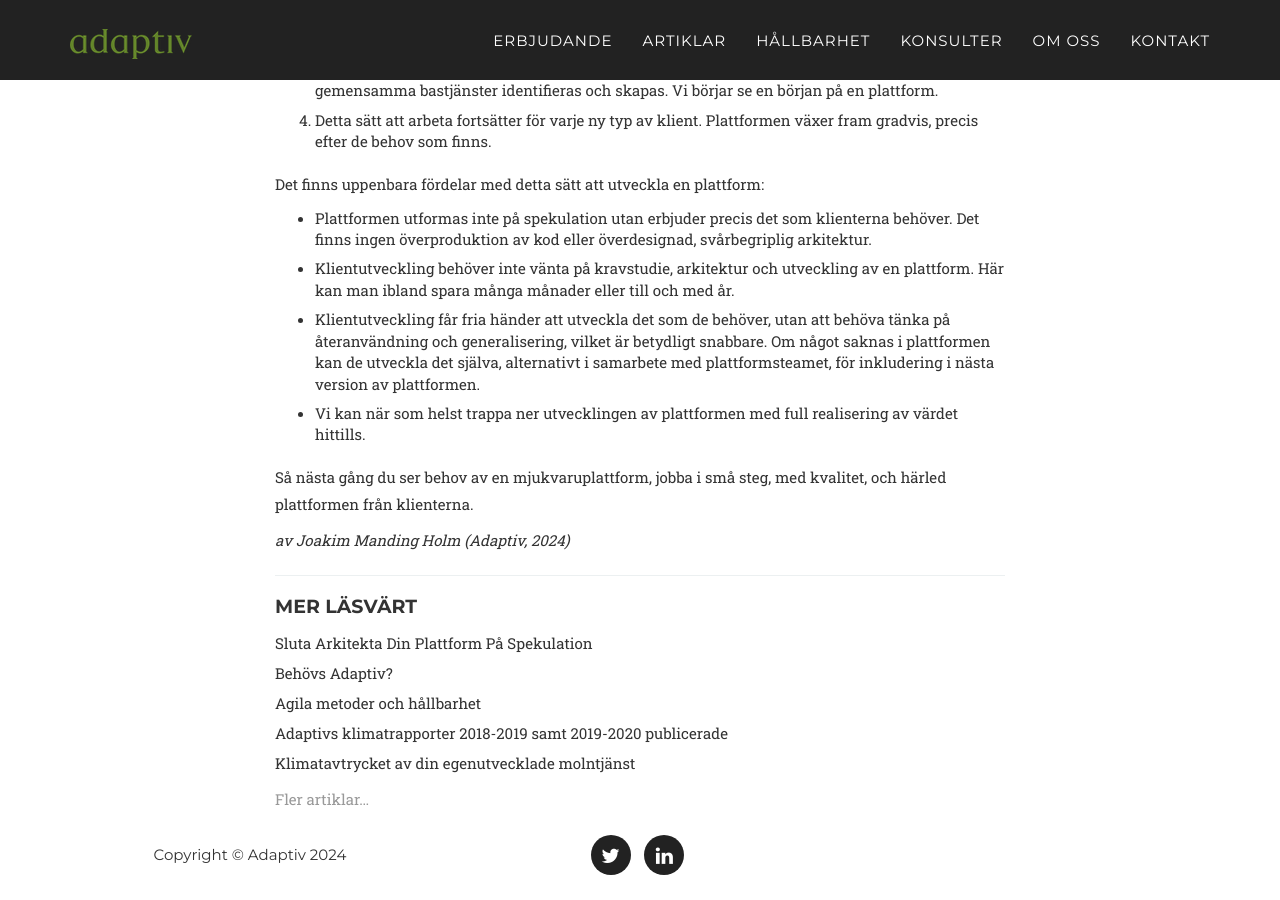
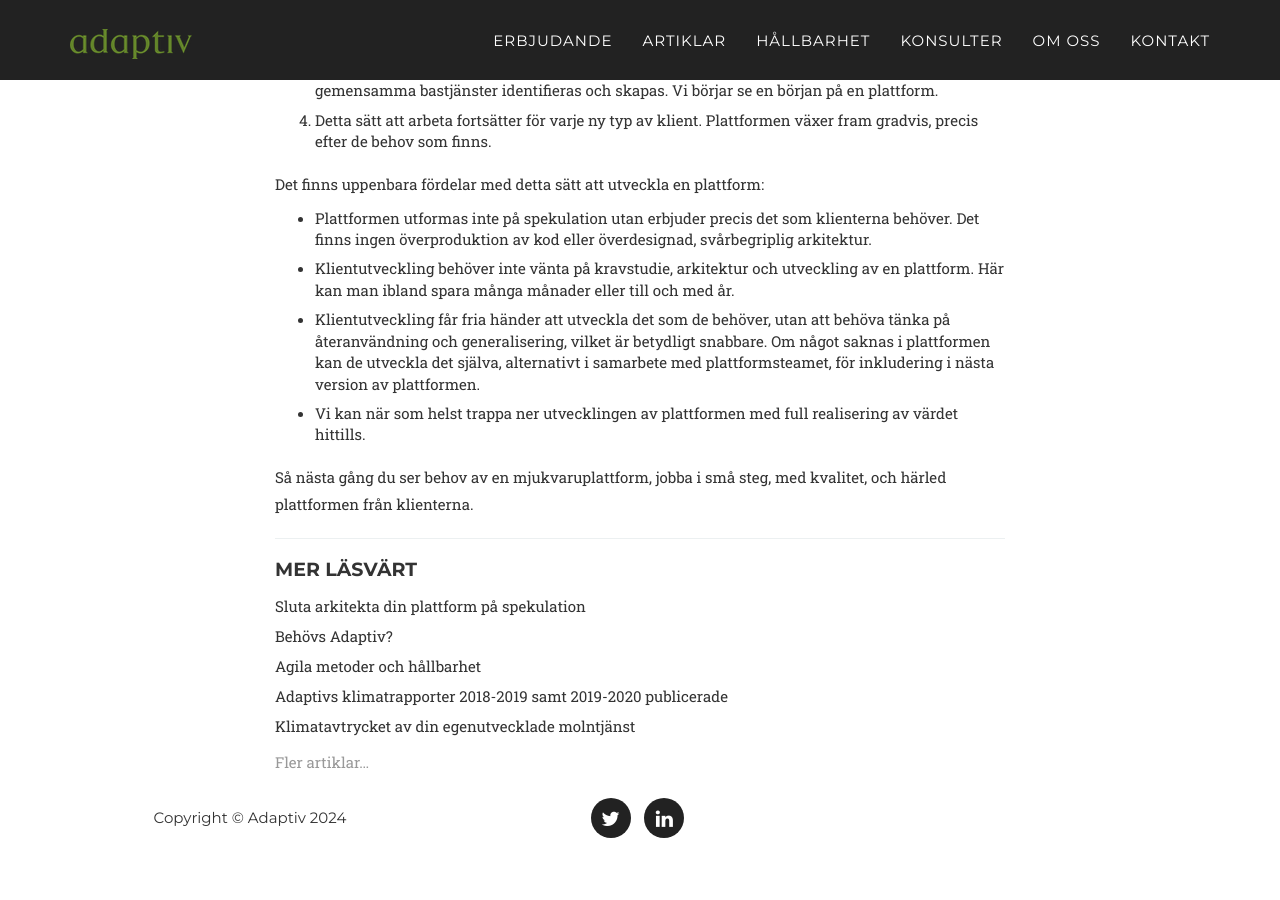
Before and after one commit to adaptiv/adaptiv_agency, a Jekyll site: the page built from _posts/2024-08-23-sluta-arkitekta-din-plattform-på-spekulation.md, in a window 1280 px wide and 900 px high, scrolled down 1005 px. Built offline with Jekyll 4.4.1, drawn with Linux system fonts in a browser that asks for light colours; some web fonts are replaced; our own code applies the rules of GitHub Pages for plain Markdown files; after the commit the page ends 1868 px from its top, so only the background shows below that; some of the changed lines change nothing that is shown; some of the changed text lies outside the part shown.

Commit message:
Update 2024-08-23-sluta-arkitekta-din-plattform-på-spekulation.md
Lägg till metadata om författare för korrekt visning.

```diff
--- a/_posts/2024-08-23-sluta-arkitekta-din-plattform-på-spekulation.md
+++ b/_posts/2024-08-23-sluta-arkitekta-din-plattform-på-spekulation.md
@@ -1,3 +1,9 @@
+---
+layout: post
+title:  "Sluta arkitekta din plattform på spekulation"
+author: Joakim Manding Holm
+---
+
 # Sluta arkitekta din plattform på spekulation – Härled den från klienterna
 
 Ibland finns det behov av en mjukvaruplattform. Lockelserna med en plattform kan vara stora och ibland kan en plattform vara motiverad, till exempel när den skulle skapa stora produktivitetsfördelar för team som ska utveckla klienter eller applikationer på plattformen, eller när alla klienter ska ha en liknande användarupplevelse.
@@ -24,5 +30,3 @@
 - Vi kan när som helst trappa ner utvecklingen av plattformen med full realisering av värdet hittills.
 
 Så nästa gång du ser behov av en mjukvaruplattform, jobba i små steg, med kvalitet, och härled plattformen från klienterna.
-
-_av Joakim Manding Holm (Adaptiv, 2024)_
```
